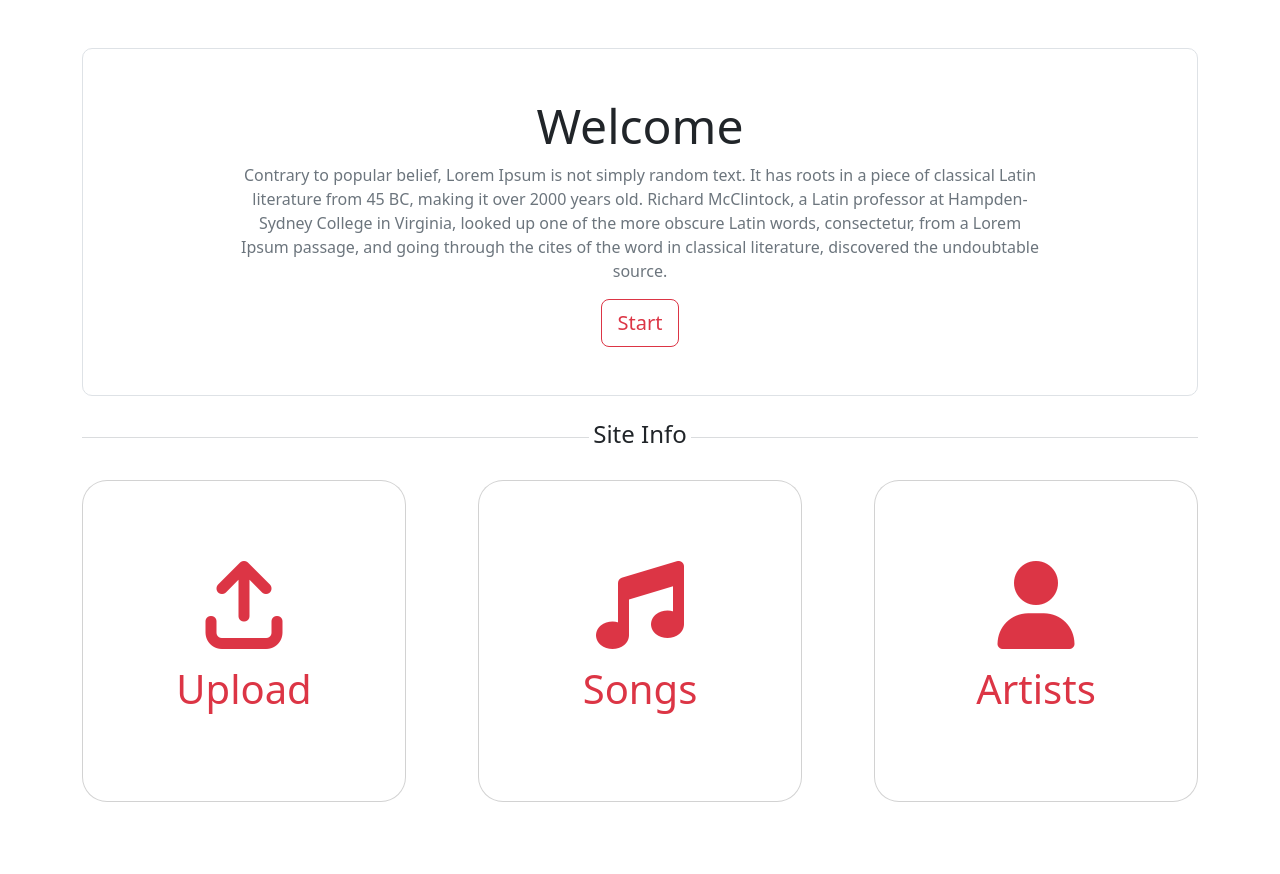
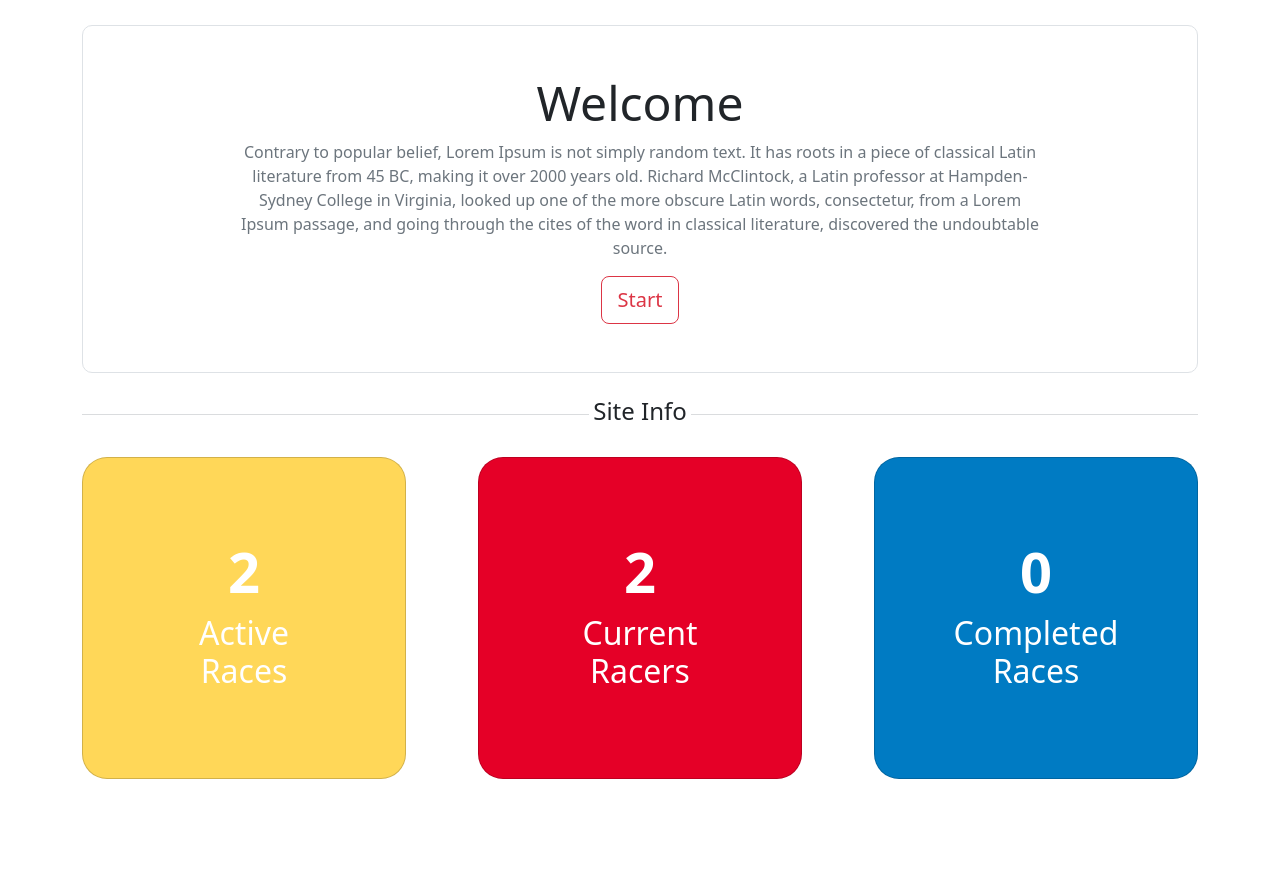
Before and after one commit to Sobikaa-droid/eNASCAR, a Django app: page / in a window 1280 px wide. Shown: the part 75-949 px from the top of the page. After the commit the page ends 854 px from the top, so only its background shows below. Run offline with Django 4.2, Linux system fonts and the light colour scheme; data comes from the database, SQL or seed files in the repository; both versions use the stored data as it was after the commit; some libraries are stand-ins or nearby versions.

Commit message:
Search for racers, Homepage html edit

```diff
--- a/apps/cars/templates/cars/car_update.html
+++ b/apps/cars/templates/cars/car_update.html
@@ -6,6 +6,7 @@
   <div class="user_detail">
     <div class="d-flex flex-wrap justify-content-center">
       <div class='user_detail_info ms-5 w-50 mt-5 mb-5'>
+        <h1 class="text-center">Edit</h1>
         <form method="POST" enctype="multipart/form-data">
           {% csrf_token %}
           {% for field in form %}
--- a/apps/racers/templates/racers/racer_update.html
+++ b/apps/racers/templates/racers/racer_update.html
@@ -6,6 +6,7 @@
   <div class="user_detail">
     <div class="d-flex flex-wrap justify-content-center">
       <div class='user_detail_info ms-5 w-50 mt-5 mb-5'>
+        <h1 class="text-center">Edit</h1>
         <form method="POST" enctype="multipart/form-data">
           {% csrf_token %}
           {% for field in form %}
--- a/nascar/views.py
+++ b/nascar/views.py
@@ -1,5 +1,13 @@
 from django.shortcuts import render
+
+from apps.racers.models import Racer
+from apps.races.models import Race
 
 
 def home(request):
-    return render(request, 'home.html')
+    context = {
+        'active_races': Race.objects.filter(completion_date__isnull=True),
+        'completed_races': Race.objects.filter(completion_date__isnull=False),
+        'racers': Racer.objects.all(),
+    }
+    return render(request, 'home.html', context)
--- a/static/static.css
+++ b/static/static.css
@@ -65,6 +65,19 @@
   border-color: #dee2e6;
   border-width: 1px;
   border-radius: 10px 10px 10px 10px;
+}
+
+/* HOME */
+.gradient_bar {
+  opacity: 1;
+  height: 25%;
+  position: absolute;
+  width: 100%;
+  padding: 25px 20px 100px 20px;
+}
+
+#home_content {
+  position: relative;
 }
 
 /* PAGINATION */
@@ -167,41 +180,63 @@
   transition: 0.15s;
 }
 
+.card_title {
+  color: white;
+}
+
+.fa_icon {
+  font-size: 3.5rem;
+  color: white;
+  font-weight: 600;
+}
+
 /* Create card */
+.create_card {
+  background-color: #ffd758 !important;
+}
+
 .create_card:hover .card-title {
   color: white !important;
 }
 
-.create_card:hover .fa-calendar-plus {
+.create_card:hover .fa_icon {
   color: white !important;
 }
 
 .create_card:hover {
-  background-color: #471115 !important;
+  background-color: black !important;
+}
+
+/* Complete card */
+.complete_card {
+  background-color: #e50027 !important;
+}
+
+.complete_card:hover .card-title {
+  color: white !important;
+}
+
+.complete_card:hover .fa_icon {
+  color: white !important;
+}
+
+.complete_card:hover {
+  background-color: black !important;
 }
 
 /* Edit card */
+.edit_card {
+  background-color: #007bc3 !important;
+}
+
 .edit_card:hover .card-title {
   color: white !important;
 }
 
-.edit_card:hover .fa-square-pen {
+.edit_card:hover .fa_icon {
   color: white !important;
 }
 
 .edit_card:hover {
-  background-color: #471115 !important;
+  background-color: black !important;
 }
-
-/* Complete card */
-.complete_card:hover .card-title {
-  color: white !important;
-}
-
-.complete_card:hover .fa-calendar-check {
-  color: white !important;
-}
-
-.complete_card:hover {
-  background-color: #471115 !important;
-}
--- a/templates/base.html
+++ b/templates/base.html
@@ -21,10 +21,10 @@
         <div class="collapse navbar-collapse" id="navbarSupportedContent">
           <ul class="navbar-nav me-auto mb-2 mb-lg-0">
             <li class="nav-item ms-5">
-              <a class="nav-link nav-link-fade-up nav_link_base {% if request.path == '/u/' %} nav-link-active active {% endif %}" href="{% url 'races:race_list'%}">Races</a>
+              <a class="nav-link nav-link-fade-up nav_link_base {% if request.path == '/races/' %} nav-link-active active {% endif %}" href="{% url 'races:race_list'%}">Races</a>
             </li>
             <li class="nav-item ms-5">
-              <a class="nav-link nav-link-fade-up nav_link_base {% if request.path == '/player/songs/' %} nav-link-active active {% endif %}" href="{% url 'racers:racer_list'%}">Racers</a>
+              <a class="nav-link nav-link-fade-up nav_link_base {% if request.path == '/racers/' %} nav-link-active active {% endif %}" href="{% url 'racers:racer_list'%}">Racers</a>
             </li>
           </ul>
           <ul class="navbar-nav ms-auto mb-2 mb-lg-0 mt-2">
--- a/templates/home.html
+++ b/templates/home.html
@@ -4,13 +4,11 @@
 
 {% block content %}
 
-<div class="grey_container">
-  <div class='gradient_bar text-center'>
-  </div>
+<div class="grey_container gradient_bar">
   <div class="container">
     <div class="bd-masthead" id="content">
-      <div class="user_detail mt-5 mb-4">
-        <div class="text-center mt-5 mb-5" id='home_content'>
+      <div class="user_detail mb-4 bg-white">
+        <div class="text-center mt-5 mb-5">
           <h1 style='font-size: 3rem;'>Welcome{% if request.user.is_authenticated %}, {{ request.user.username }}{% endif %}</h1>
           <div class='container w-75 mt-2'>
             <p class='text-break text-secondary'>Contrary to popular belief, Lorem Ipsum is not simply random text. It has roots in a piece of classical Latin literature from 45 BC, making it over 2000 years old. Richard McClintock, a Latin professor at Hampden-Sydney College in Virginia, looked up one of the more obscure Latin words, consectetur, from a Lorem Ipsum passage, and going through the cites of the word in classical literature, discovered the undoubtable source.</p>
@@ -27,10 +25,21 @@
 
         <div class="col card_col">
           <div class="card create_card">
-            <a class="text-decoration-none" href="">
+            <a class="text-decoration-none" href="{% url 'races:completed_race_list' %}">
             <div class="card-body">
-              <i class="fa-solid fa-arrow-up-from-bracket fa_cards"></i>
-              <h1 class="card-title mt-3 text-danger">Upload</h1>
+              <h2 class="fa_icon">{{ active_races.count }}</h2>
+              <h2 class="card-title mt-2 card_title">Active<br>Races</h2>
+            </div>
+            </a>
+          </div>
+        </div>
+
+        <div class="col card_col">
+          <div class="card complete_card">
+            <a class="text-decoration-none" href="{% url 'racers:racer_list' %}">
+            <div class="card-body">
+              <h2 class="fa_icon">{{ racers.count }}</h2>
+              <h2 class="card-title mt-2 card_title">Current<br>Racers</h2>
             </div>
             </a>
           </div>
@@ -38,21 +47,10 @@
 
         <div class="col card_col">
           <div class="card edit_card">
-            <a class="text-decoration-none" href="">
+            <a class="text-decoration-none" href="{% url 'races:race_list' %}">
             <div class="card-body">
-              <i class="fa-solid fa-music fa_cards"></i>
-              <h1 class="card-title mt-3 text-danger">Songs</h1>
-            </div>
-            </a>
-          </div>
-        </div>
-
-        <div class="col card_col">
-          <div class="card complete_card">
-            <a class="text-decoration-none" href="">
-            <div class="card-body">
-              <i class="fa-solid fa-user fa_cards"></i>
-              <h1 class="card-title mt-3 text-danger">Artists</h1>
+              <h2 class="fa_icon">{{ completed_races.count }}</h2>
+              <h2 class="card-title mt-2 card_title">Completed<br>Races</h2>
             </div>
             </a>
           </div>
```
Also changed, not shown: apps/racers/templates/racers/racers_list.html (+15 -0 lines), apps/racers/views.py (+7 -0 lines), db.sqlite3, 1 other file.
